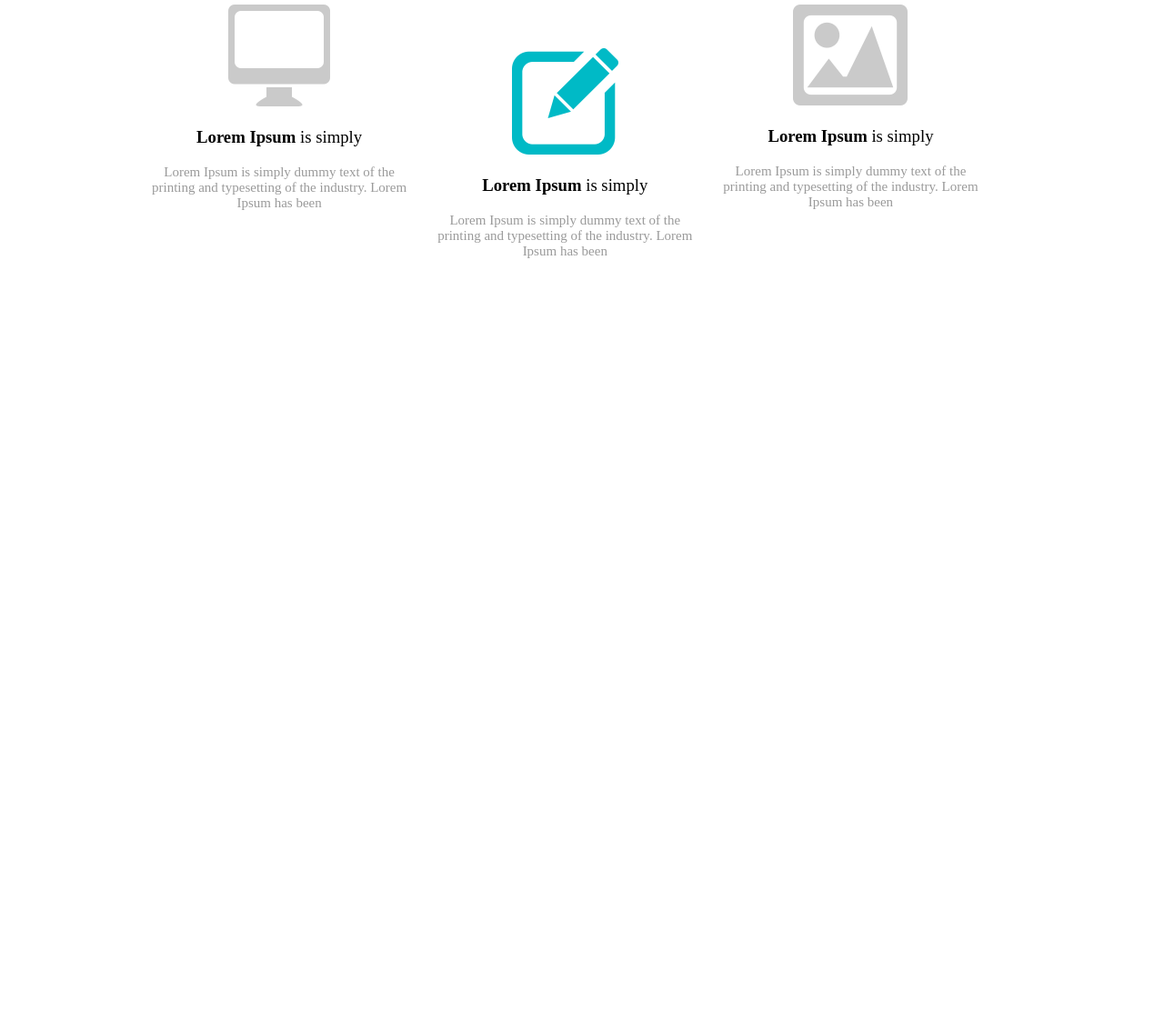
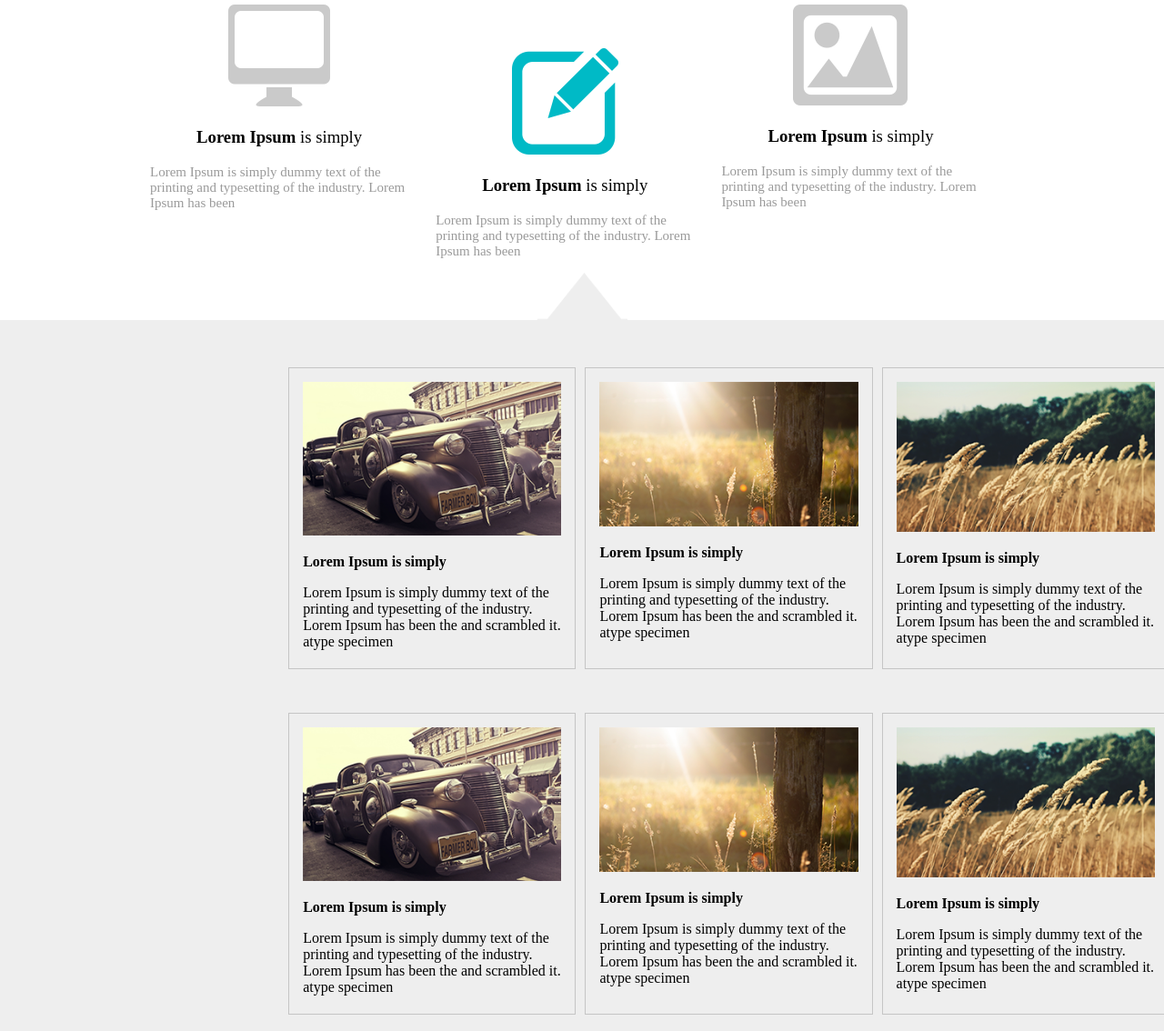
Before and after one commit to LarisseLima/ProjetoWebWorld, a plain HTML site: page index.html in a window 1280 px wide. Shown: the part 736-1870 px from the top of the page at 91% size. Before the commit the page ends 1036 px from the top, so only its background shows below. Drawn offline with Linux system fonts and the light colour scheme.

Commit message:
Estilizando os textos

```diff
--- a/css/main.css
+++ b/css/main.css
@@ -102,7 +102,7 @@ button.slick-prev {
     z-index: 9;
     background-color: transparent;
     position: absolute;
-    background-image: url(../img/anterior.png);
+    background-image: url('../img/anterior.png');
     top: 35%;
     left: 14%;
 }
@@ -114,7 +114,7 @@ button.slick-next {
     z-index: 9;
     background-color: transparent;
     position: absolute;
-    background-image: url(../img/proximo.png);
+    background-image: url('../img/proximo.png');
     top: 35%;
     right: 14%;
 }
@@ -173,9 +173,46 @@ li.slick-active button {
     float: left;
     position: relative;
 }
+.bloco-imagem img {
+    margin: 0 auto;
+    width: 100%;
+    height: auto;
+}
+.bloco-imagem {
+    height: 300px;
+    border: 1px solid #c5c5c5;
+    padding-top: 15px;
+    padding-bottom: 15px;
+    margin-left: 10px;
+}
+.bloco-imagem b, p {
+    text-align: left;
+}
 .bloco-texto {
     margin-top: 3em;
 }
+
 h3 {
     font-weight: normal!important;
 }
+
+.bloco-imagens-texto {
+    background-color: #eeeeee;
+}
+.bloco-imagens-texto:before {
+    width: 100%;
+    display: inline-block;
+    content: '';
+    height: 52px;
+    background: #ffffff;
+    background-image: url('../img/setinha.png');
+    background-repeat: no-repeat;
+    background-position: center;
+}
+.bloco-imagens-texto:after {
+    width: 100%;
+    display: inline-block;
+    content: '';
+    height: 70px;
+    background: #eeeeee;
+}
--- a/index.html
+++ b/index.html
@@ -82,6 +82,72 @@
             </div>
         </div>
     </div>
+    <div class="col-100 bloco-imagens-texto">
+        <div class="content" style="margin-left: 24%; float: left;">
+            <div class="col-3 bloco-texto bloco-imagem">
+                <img src="./img/imagem1.png">
+                <p><b>Lorem Ipsum is simply</b></p>
+                <p>Lorem Ipsum is simply dummy text of the printing and typesetting of the
+                    industry. Lorem
+                    Ipsum has been
+                    the and scrambled it.
+                    atype specimen
+                </p>
+            </div>
+            <div class="col-3 bloco-texto bloco-imagem">
+                <img src="./img/imagem2.png">
+                <p><b>Lorem Ipsum is simply</b></p>
+                <p>Lorem Ipsum is simply dummy text of the printing and typesetting of the
+                    industry. Lorem
+                    Ipsum has been
+                    the and scrambled it.
+                    atype specimen
+                </p>
+            </div>
+            <div class="col-3 bloco-texto bloco-imagem">
+                <img src="./img/imagem3.png">
+                <p><b>Lorem Ipsum is simply</b></p>
+                <p>Lorem Ipsum is simply dummy text of the printing and typesetting of the
+                    industry. Lorem
+                    Ipsum has been
+                    the and scrambled it.
+                    atype specimen
+                </p>
+            </div>
+        </div>
+        <div class="content" style="margin-left: 24%; float: left;">
+            <div class="col-3 bloco-texto bloco-imagem">
+                <img src="./img/imagem1.png">
+                <p><b>Lorem Ipsum is simply</b></p>
+                <p>Lorem Ipsum is simply dummy text of the printing and typesetting of the
+                    industry. Lorem
+                    Ipsum has been
+                    the and scrambled it.
+                    atype specimen
+                </p>
+            </div>
+            <div class="col-3 bloco-texto bloco-imagem">
+                <img src="./img/imagem2.png">
+                <p><b>Lorem Ipsum is simply</b></p>
+                <p>Lorem Ipsum is simply dummy text of the printing and typesetting of the
+                    industry. Lorem
+                    Ipsum has been
+                    the and scrambled it.
+                    atype specimen
+                </p>
+            </div>
+            <div class="col-3 bloco-texto bloco-imagem">
+                <img src="./img/imagem3.png">
+                <p><b>Lorem Ipsum is simply</b></p>
+                <p>Lorem Ipsum is simply dummy text of the printing and typesetting of the
+                    industry. Lorem
+                    Ipsum has been
+                    the and scrambled it.
+                    atype specimen
+                </p>
+            </div>
+        </div>
+    </div>
 
     <script type="text/javascript" src="./js/jquery.js"></script>
     <script type="text/javascript" src="./js/jquery-migrate.js"></script>
```
Also changed, not shown: img/imagem1.png (added), img/imagem2.png (added), img/imagem3.png (added), img/setinha.png (added).
